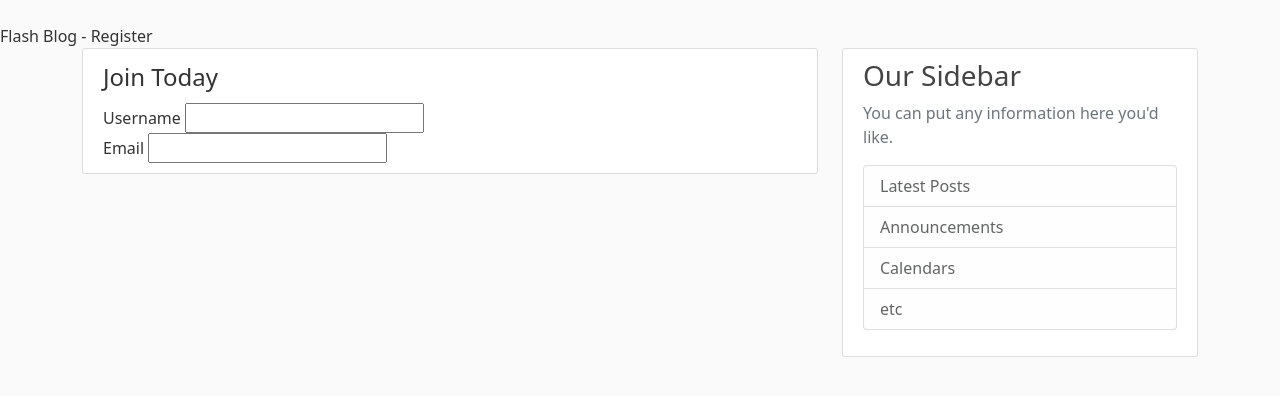
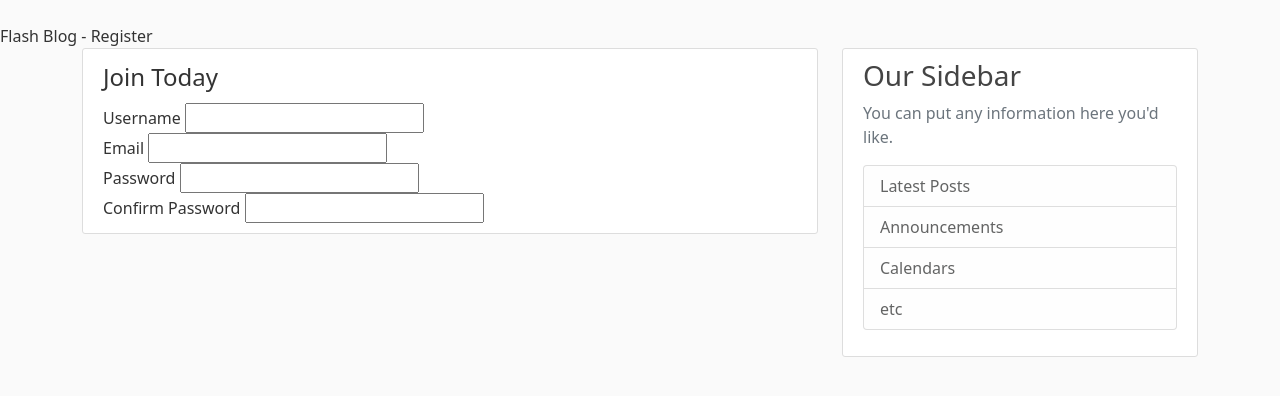
Before and after one commit to danieldo21/Blog_App, a Flask app: page /register in a window 1280 px wide. Shown: the part 56-452 px from the top of the page. Run offline with Flask 2, Linux system fonts and the light colour scheme.

Commit message:
Update register.html

```diff
--- a/templates/register.html
+++ b/templates/register.html
@@ -13,6 +13,15 @@
                     {{ form.email.label(class="form-contorl-label") }}
                     {{ form.email(class="form-contorl form-contorl-lg") }}
                 </div>
+                <div class="form-group">
+                    {{ form.password.label(class="form-contorl-label") }}
+                    {{ form.password(class="form-contorl form-contorl-lg") }}
+                </div>
+                <div class="form-group">
+                    {{ form.confirm_password.label(class="form-contorl-label") }}
+                    {{ form.confirm_password(class="form-contorl form-contorl-lg") }}
+                </div>
+
             </fieldset>
         </form>
     </div>
```
